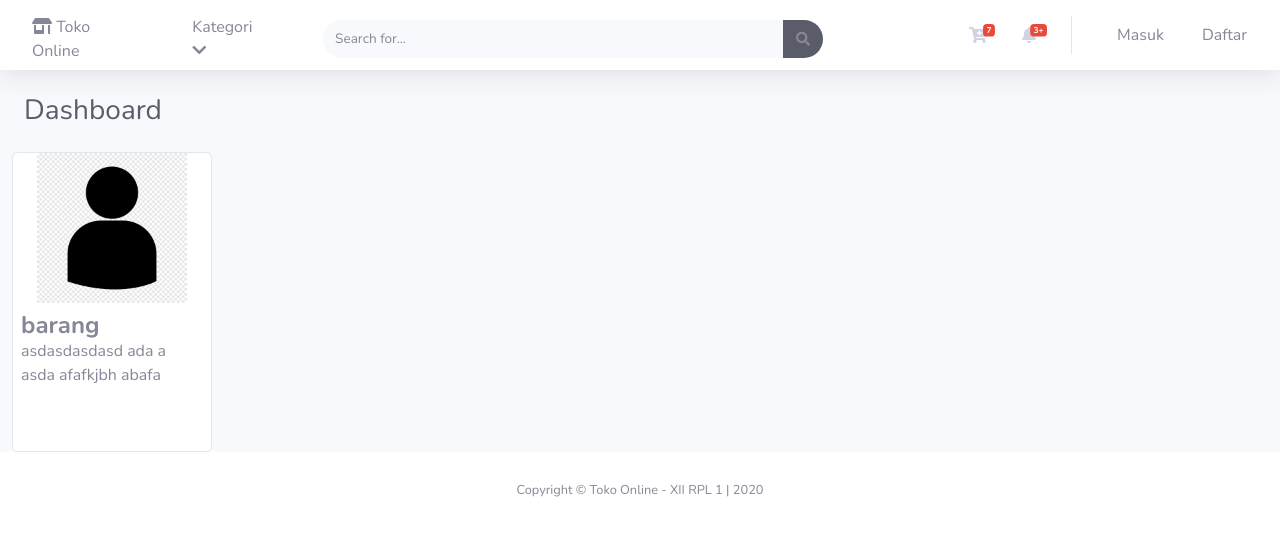
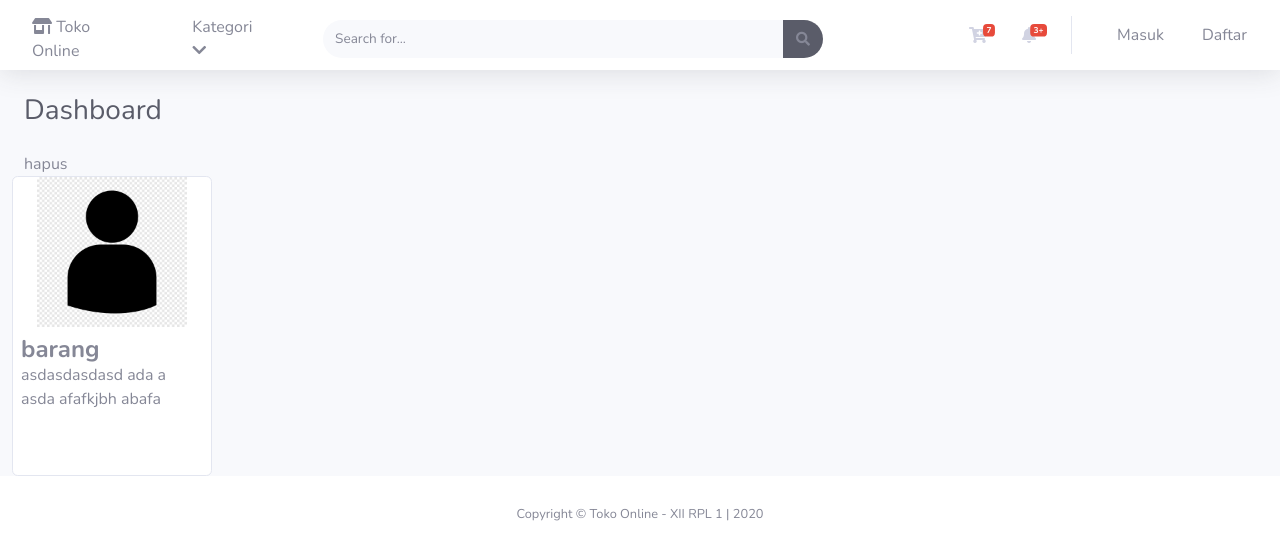
Before and after one commit to alifahfathonah/E-mart_XIIRPL3, a CodeIgniter app: page /E-mart_XIIRPL3/ in a window 1280 px wide. Shown: the top 560 px of the page. Run offline with CodeIgniter, Linux system fonts and the light colour scheme; data that the repository does not hold is empty.

Commit message:
menambahkan tulisan

```diff
--- a/application/views/user/index.php
+++ b/application/views/user/index.php
@@ -7,7 +7,7 @@
     </div>
 
     <!-- Content Row -->
-
+hapus
     <div class="row">
         <!-- Awal Slideshow -->
         <!-- <div class="slideshow-container">
```
